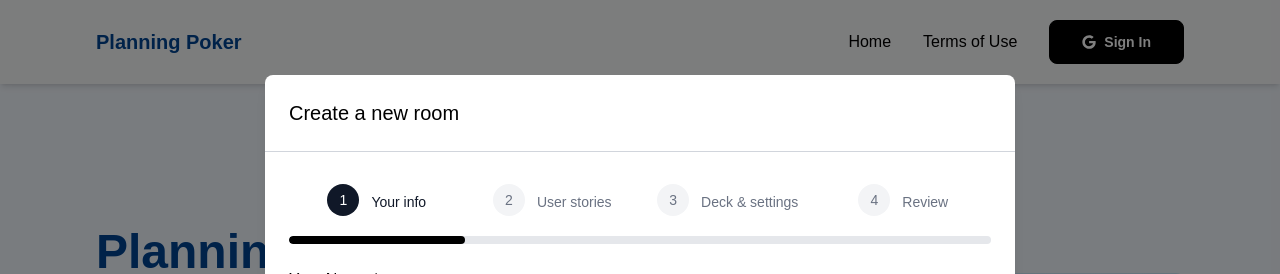
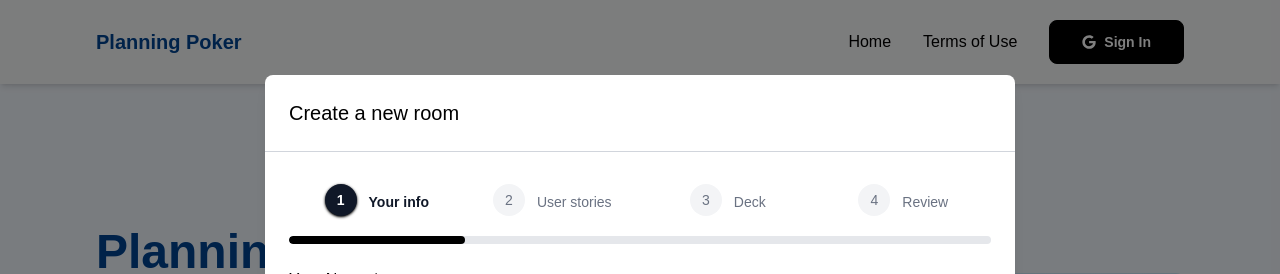
Before and after one commit to malvezzidatr/planning-poker, a Next.js app: page / in a window 1280 px wide. Shown: the top 274 px of the page. Built offline with nearby package versions, Linux system fonts and the light colour scheme; no server answers.

Commit message:
feat: Adding screen deck to create room modal

```diff
--- a/src/components/CreateRoomModalStepByStep/CreateRoomModalStepByStep.tsx
+++ b/src/components/CreateRoomModalStepByStep/CreateRoomModalStepByStep.tsx
@@ -5,6 +5,7 @@
 import { Button } from "../Button/Button";
 import { YourInfo } from "./components/YourInfo/YourInfo";
 import { UserStories } from "./components/UserStories/UserStories";
+import { DeckAndSettings } from "./components/DeckAndSettings/DeckAndSettings";
 
 export const CreateRoomModalStepByStep = () => {
   const [currentStep, setCurrentStep] = useState<number>(1);
@@ -42,6 +43,11 @@
             />
           )
         }
+        {
+          currentStep === 3 && (
+            <DeckAndSettings />
+          )
+        }
         <div className="flex sticky border-t-[1px] border-t-gray-300 pt-6 bottom-5 bg-white w-full justify-end gap-4 px-6">
           {currentStep !== 1 && (
             <Button onClick={previousStep} outlined variant="secondary" text="Back" />
--- /dev/null
+++ b/src/components/CreateRoomModalStepByStep/components/DeckAndSettings/DeckAndSettings.tsx
@@ -0,0 +1,13 @@
+import { Input } from "@/components/Input/Input"
+import { VotingCardType } from "@/components/VotingCardType/VotingCardType"
+
+export const DeckAndSettings = () => {
+  return (
+    <div className="p-6 mb-40">
+      <div className="mb-6">
+        <p className="mb-2">Choose your deck</p>
+        <VotingCardType testID={"voting-card-type"} type="Fibonacci" description="Classic agile estimation" />
+      </div>
+    </div>
+  )
+}
--- a/src/components/Stepper/Stepper.tsx
+++ b/src/components/Stepper/Stepper.tsx
@@ -8,7 +8,7 @@
 const steps = [
   { number: 1, label: "Your info" },
   { number: 2, label: "User stories" },
-  { number: 3, label: "Deck & settings" },
+  { number: 3, label: "Deck" },
   { number: 4, label: "Review" },
 ];
 
@@ -30,19 +30,21 @@
                   className={`flex items-center justify-center w-8 h-8 rounded-full text-sm font-medium
                   ${
                     isActive
-                      ? "bg-gray-900 text-white"
+                      ? "bg-gray-900 text-white shadow shadow-black"
                       : isCompleted
                       ? "bg-gray-200 text-gray-700"
                       : "bg-gray-100 text-gray-500"
                   }`}
                 >
-                  {step.number}
+                  <p className={`${isActive && 'font-bold'}`}>
+                    {step.number}
+                  </p>
                 </div>
 
                 <span
                   className={`mt-2 text-sm ${
                     isActive
-                      ? "text-gray-900 font-medium"
+                      ? "text-gray-900 font-bold"
                       : "text-gray-500"
                   }`}
                 >
--- a/src/components/VotingCardType/VotingCardType.tsx
+++ b/src/components/VotingCardType/VotingCardType.tsx
@@ -16,12 +16,12 @@
   const fibonacci = ["0", "1", "2", "3", "5", "8", "13", "21", "?"];
 
   return (
-    <div data-testid="voting-card-type" className={`transition cursor-pointer w-full h-[140px] border-2 border-[#E4E7EB] rounded-lg bg-[#F9FAFB] flex flex-col items-center justify-center ${active ? "border-blue-500 bg-blue-50" : ""}`} onClick={onPress}>
-      <p className={`${active ? "text-blue-500" : "text-[#374151]"}  text-lg`}>{type}</p>
-      <p className={`${active ? "text-blue-500" : "text-[#6A7280]"} text-sm`}>{description}</p>
-      <div className="flex flex-wrap gap-2 mt-2">
+    <div data-testid="voting-card-type" className={`transition cursor-pointer w-full h-[140px] border-2 border-[#E4E7EB] rounded-lg bg-[#F9FAFB] flex flex-col items-center order-black justify-center ${active ? "bg-gray-950 text-white" : "bg-white text-black"}`} onClick={onPress}>
+      <p className={`text-lg`}>{type}</p>
+      <p className={`text-sm`}>{description}</p>
+      <div className="flex flex-wrap gap-2.5 mt-3.5">
         {fibonacci.map((num, index) => (
-          <div className="px-2 py-1 bg-white flex rounded-md shadow-xs" key={num}>
+          <div className="px-2 py-1 bg-white border-black shadow-white flex rounded-md shadow-xs" key={num}>
             <span className="text-[#374151] text-sm font-bold">{num}</span>
           </div>
         ))}
```
